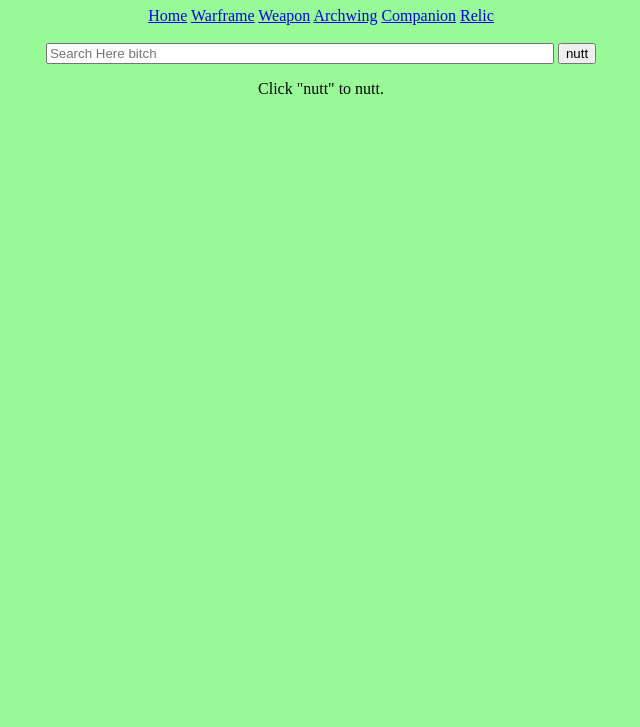
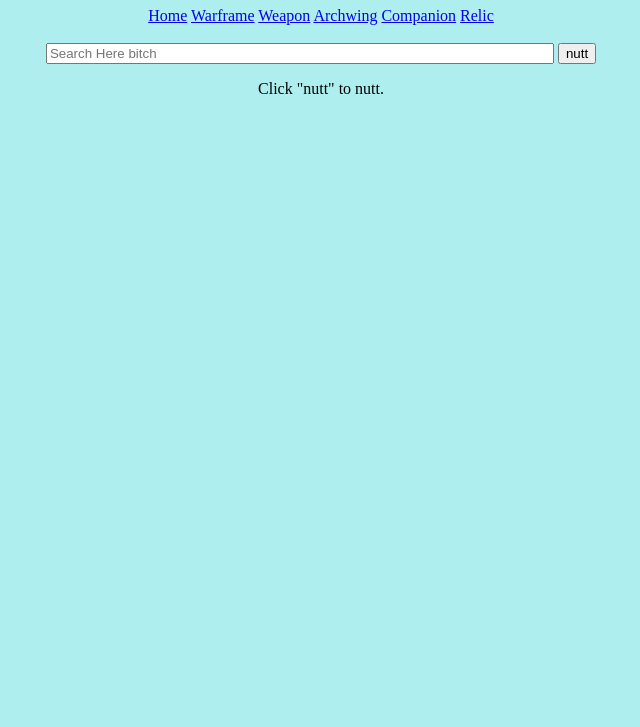
Before and after one commit to bestgio/TCSS445-Project, a website: page index.html in a window 1280 px wide. Shown: the part 73-800 px from the top of the page, without its empty margins (319-959 px from the left). Drawn offline with Linux system fonts and the light colour scheme.

Commit message:
coloring

```diff
--- a/index.html
+++ b/index.html
@@ -16,7 +16,7 @@
     </div>
 </header>
 
-<body style="background-color: 	palegreen;">
+<body style="background-color: 	rgb(175,238,238);">
 <div align="center">
     <br>
     <form action="http://bestgio-445-project.herokuapp.com/search" method="POST">
```
Also changed, not shown: info.html (+1 -1 lines), list.html (+1 -1 lines), relicInfo.html (+1 -1 lines), search.html (+1 -1 lines).
